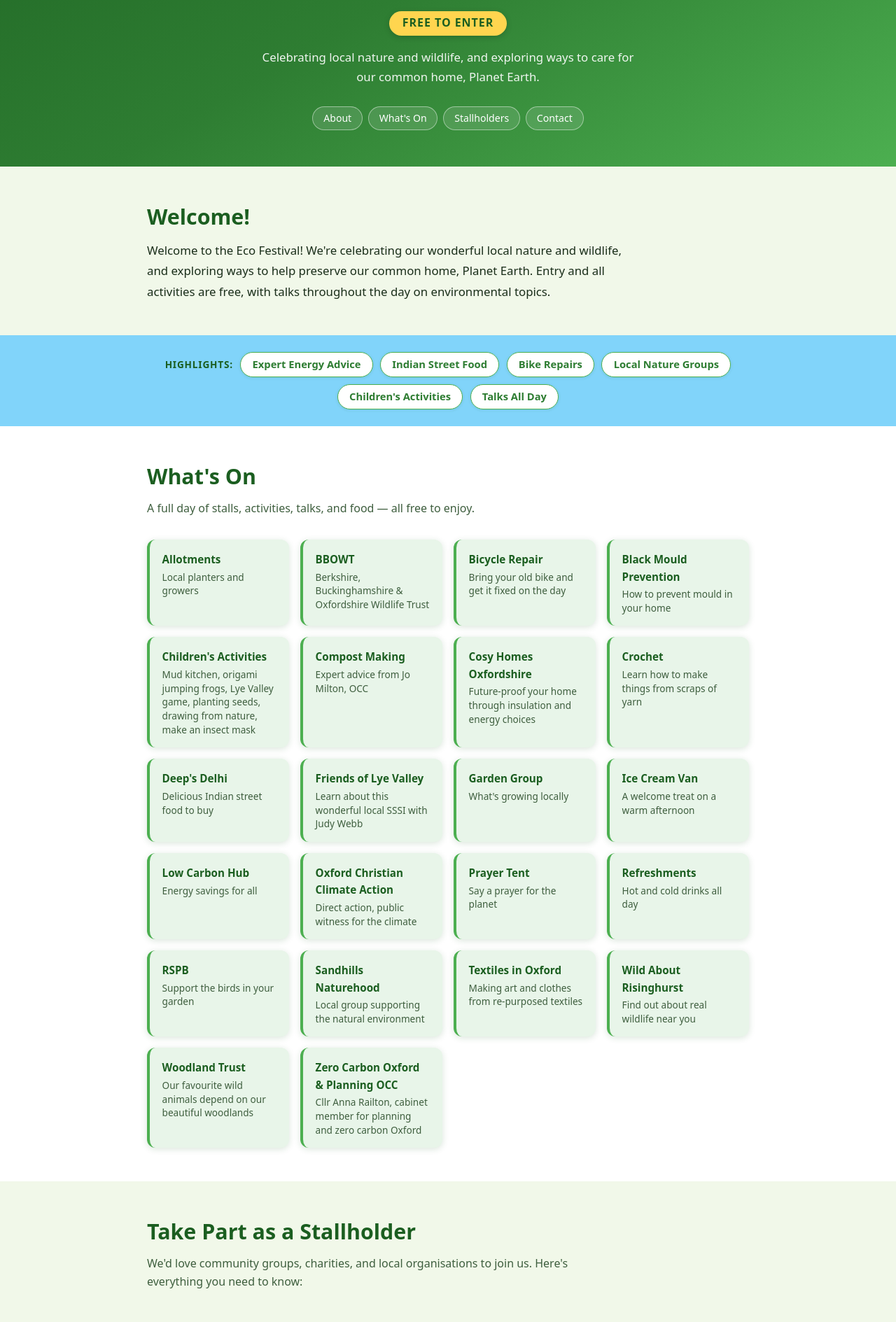
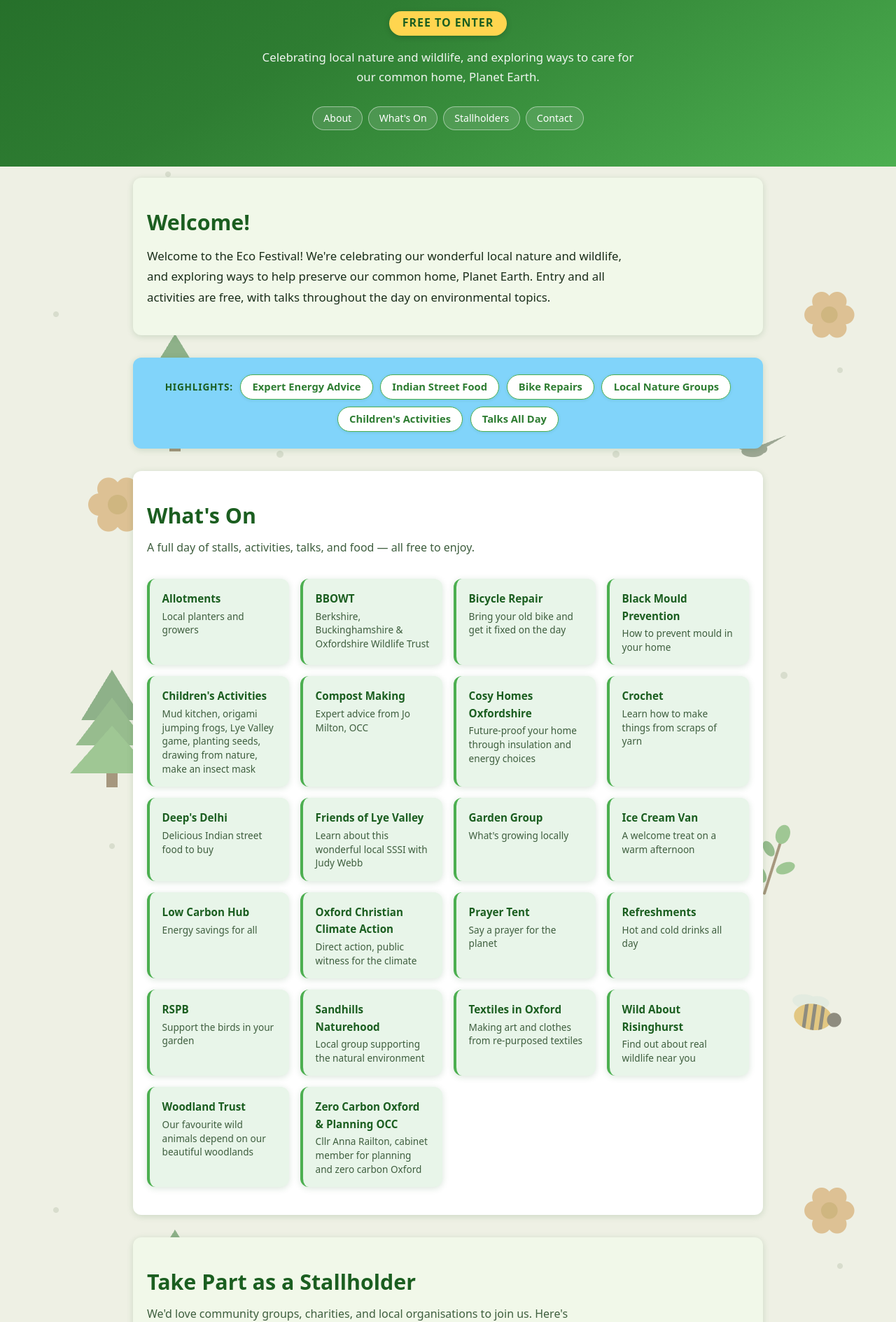
Before and after one commit to LatinRickshaw/eco-fest, a Jekyll site: the page built from index.html, in a window 1280 px wide. Shown: the part 471-2360 px from the top of the page at 70% size. Built offline with Jekyll 4.4.1, drawn with Linux system fonts in a browser that asks for light colours.

Commit message:
fix: background widths

```diff
--- a/assets/css/style.css
+++ b/assets/css/style.css
@@ -39,7 +39,7 @@
   margin-inline: auto;
   padding-inline: 1.25rem;
 }
-section { padding: 3rem 0; }
+section { padding: 1rem 0; }
 
 /* ── Hero ──────────────────────────────────────────────────────────────────── */
 .hero {
@@ -145,13 +145,22 @@
 }
 
 /* ── About ─────────────────────────────────────────────────────────────────── */
-.about { background: var(--green-50); }
+.about { background: transparent; }
+.about > .container {
+  background: var(--green-50);
+  padding-block: 2.5rem;
+  border-radius: var(--radius);
+  box-shadow: var(--shadow);
+}
 .about p { max-width: 680px; font-size: 1.05rem; line-height: 1.75; }
 
 /* ── Highlights strip ──────────────────────────────────────────────────────── */
-.highlights {
+.highlights { background: transparent; }
+.highlights > .container {
   background: var(--sky-300);
-  padding: 1.5rem 0;
+  padding-block: 1.5rem;
+  border-radius: var(--radius);
+  box-shadow: var(--shadow);
 }
 .highlights__inner {
   display: flex;
@@ -179,7 +188,13 @@
 }
 
 /* ── What's On cards grid ──────────────────────────────────────────────────── */
-#whats-on { background: var(--white); }
+#whats-on { background: transparent; }
+#whats-on > .container {
+  background: var(--white);
+  padding-block: 2.5rem;
+  border-radius: var(--radius);
+  box-shadow: var(--shadow);
+}
 
 .cards-grid {
   display: grid;
@@ -206,7 +221,13 @@
 }
 
 /* ── Stallholders ──────────────────────────────────────────────────────────── */
-#stallholders { background: var(--green-50); }
+#stallholders { background: transparent; }
+#stallholders > .container {
+  background: var(--green-50);
+  padding-block: 2.5rem;
+  border-radius: var(--radius);
+  box-shadow: var(--shadow);
+}
 
 .stall-info-list {
   list-style: none;
```
